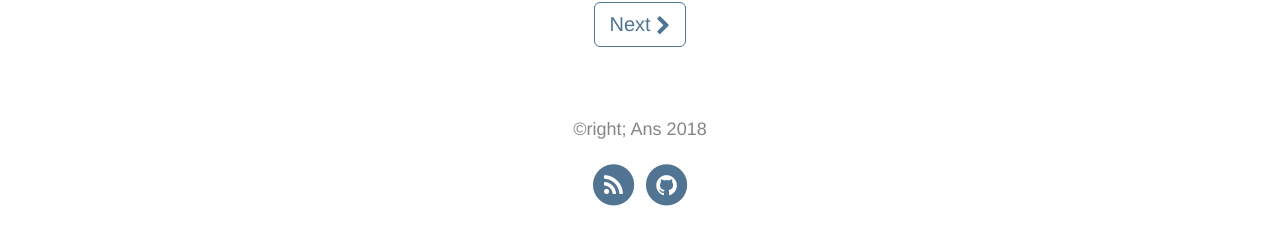
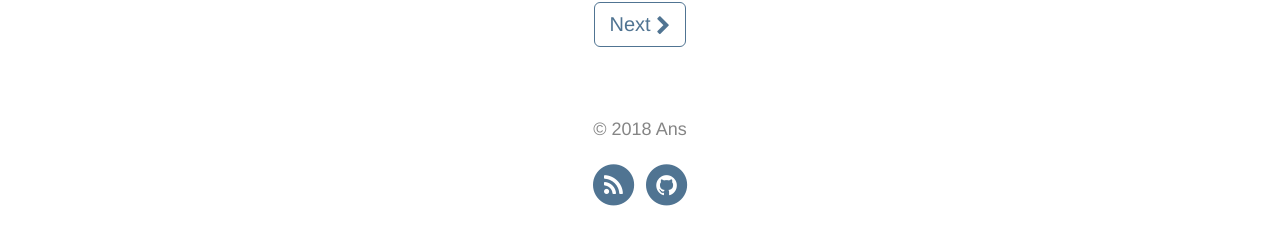
Before and after one commit to anthonysong/anthonysong.github.io, a Jekyll site: the page built from index.html, in a window 1280 px wide and 900 px high, scrolled down 1663 px. Shown: the part 622-867 px from the top of the window. Built offline with Jekyll 4.4.1, drawn with Linux system fonts in a browser that asks for light colours; the list of posts is cut into pages by our own code; part of the change alters nothing that is shown.

Commit message:
change footer

```diff
--- a/_config.yml
+++ b/_config.yml
@@ -18,7 +18,7 @@ theme_settings:
      <p>一个分享技术乐趣的博客</p>
   header_text_feature_image: assets/img/pexels/triangular.jpeg
   footer_text: >
-   <p>&copyright; Ans 2018</p>
+   <p>&copy; 2018 Ans</p>
 
   # Icons
   rss: true  # Make sure you created a feed.xml with feed.xml layout
```
Also changed, not shown: screenshot.png (deleted).
